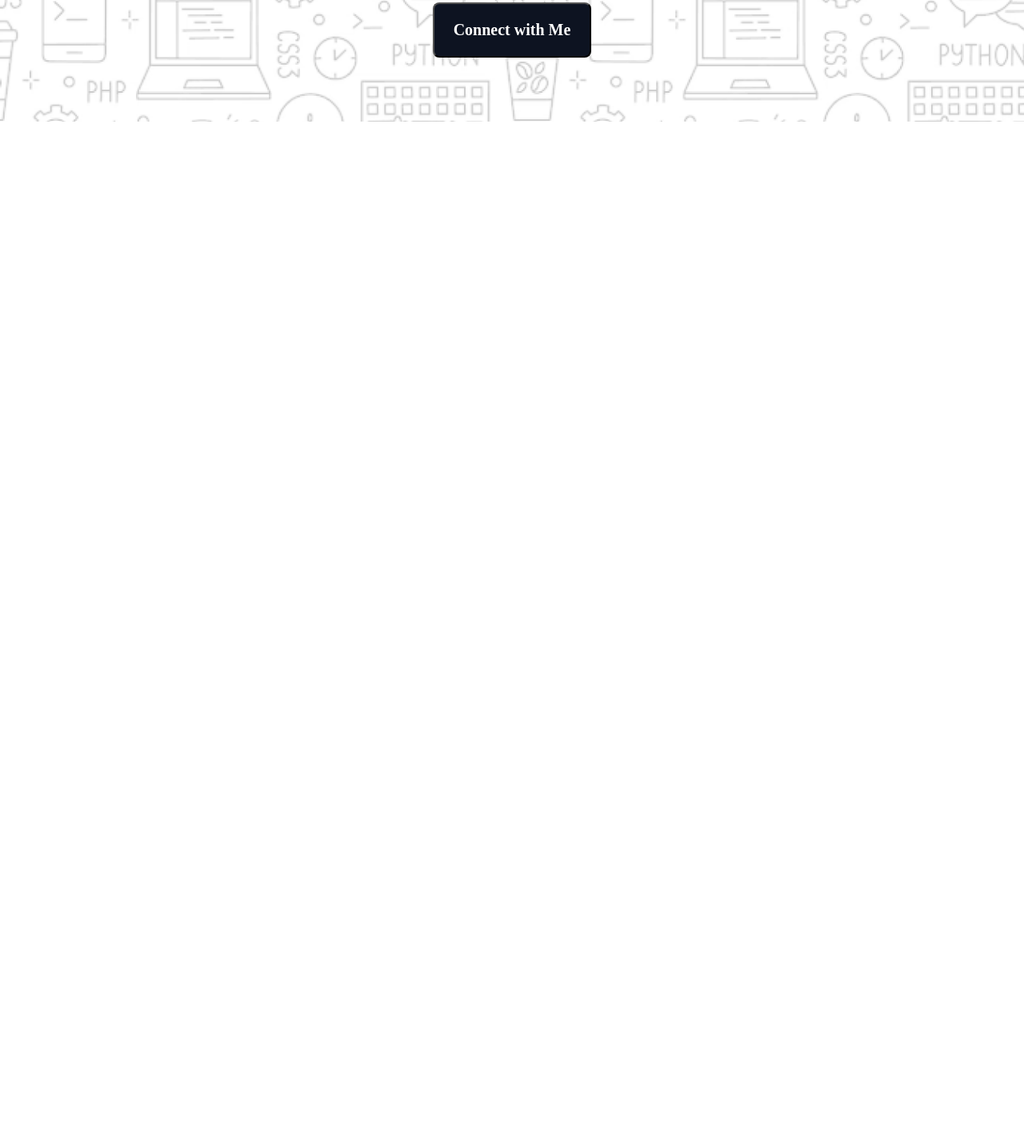
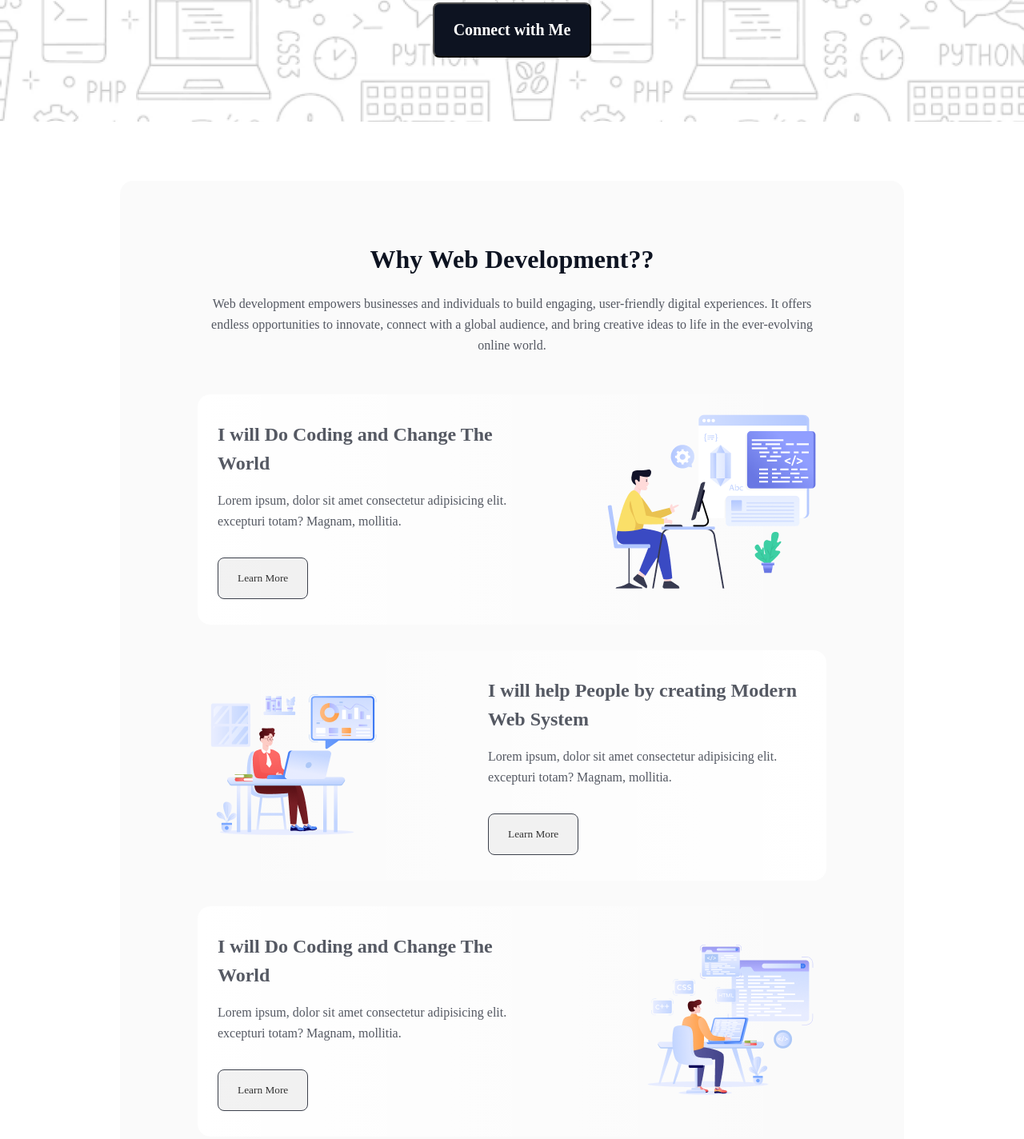
Before and after one commit to anikshajol/assignment-1-port, a plain HTML site: page index.html in a window 1280 px wide. Shown: the part 586-2010 px from the top of the page at 80% size. Before the commit the page ends 888 px from the top, so only its background shows below. Drawn offline with Linux system fonts and the light colour scheme; a web font is replaced by a local one.

Commit message:
why-web-development section complete

```diff
--- a/index.html
+++ b/index.html
@@ -37,7 +37,74 @@
         </div>
       </section>
     </header>
+    <!-- header section end -->
 
-    <!-- header section end -->
+    <!-- main are start -->
+
+    <main>
+      <section id="why-web-development-container" class="development-container">
+        <div class="development-content">
+          <h2 class="title">Why Web Development??</h2>
+          <p class="description text-center">
+            Web development empowers businesses and individuals to build
+            engaging, user-friendly digital experiences. It offers endless
+            opportunities to innovate, connect with a global audience, and bring
+            creative ideas to life in the ever-evolving online world.
+          </p>
+        </div>
+        <!-- card 1 -->
+        <div class="card-container">
+          <div class="card card-flex">
+            <div class="card-content">
+              <h2 class="secondary-title">
+                I will Do Coding and Change The World
+              </h2>
+              <p class="description">
+                Lorem ipsum, dolor sit amet consectetur adipisicing elit.
+                excepturi totam? Magnam, mollitia.
+              </p>
+              <button class="primary-btn">Learn More</button>
+            </div>
+            <div class="card-image">
+              <img src="./assets/Layer_1.png" alt="" />
+            </div>
+          </div>
+          <!-- card 2 -->
+          <div class="card card-flex-reverse">
+            <div class="card-content">
+              <h2 class="secondary-title">
+                I will help People by creating Modern Web System
+              </h2>
+              <p class="description">
+                Lorem ipsum, dolor sit amet consectetur adipisicing elit.
+                excepturi totam? Magnam, mollitia.
+              </p>
+              <button class="primary-btn">Learn More</button>
+            </div>
+            <div class="card-image">
+              <img src="./assets/Group 3.png" alt="" />
+            </div>
+          </div>
+
+          <!-- card 3 -->
+          <div class="card card-flex">
+            <div class="card-content">
+              <h2 class="secondary-title">
+                I will Do Coding and Change The World
+              </h2>
+              <p class="description">
+                Lorem ipsum, dolor sit amet consectetur adipisicing elit.
+                excepturi totam? Magnam, mollitia.
+              </p>
+              <button class="primary-btn">Learn More</button>
+            </div>
+            <div class="card-image">
+              <img src="./assets/Group 4.png" alt="" />
+            </div>
+          </div>
+        </div>
+      </section>
+    </main>
+    <!-- main are end -->
   </body>
 </html>
--- a/style/style.css
+++ b/style/style.css
@@ -20,6 +20,27 @@
   font-size: 32px;
   font-weight: 800;
   line-height: 37px;
+  text-align: center;
+}
+
+.description {
+  color: rgb(13, 19, 33);
+  font-size: 16px;
+  font-weight: 400;
+  line-height: 26px;
+  letter-spacing: 0%;
+  text-align: left;
+  opacity: 0.7;
+}
+
+.secondary-title {
+  color: rgba(13, 19, 33, 0.7);
+  font-size: 24px;
+  font-weight: 700;
+  line-height: 36px;
+}
+
+.text-center {
   text-align: center;
 }
 
@@ -46,7 +67,6 @@ nav button {
   background: url(../assets/Hero-bg.png);
   background-repeat: no-repeat;
   background-size: cover;
-  margin-bottom: 150px;
 }
 
 .banner {
@@ -91,3 +111,62 @@ nav button {
   font-size: 20px;
   font-weight: 600;
 }
+
+/* main are start */
+
+/* why-web-development section start */
+
+#why-web-development-container {
+  border-radius: 16px;
+  background: rgba(13, 19, 33, 0.02);
+  padding: 80px 97px 80px 97px;
+  height: 1323px;
+  margin: 74px 150px 90px 150px;
+  padding: 80px 97px 80px 97px;
+}
+
+.development-container .description {
+  margin-top: 24px;
+  margin-bottom: 48px;
+}
+
+.card {
+  border-radius: 16px;
+  background: linear-gradient(
+    90deg,
+    rgb(255, 255, 255),
+    rgba(255, 255, 255, 0) 100%
+  );
+  margin: 32px 0;
+}
+
+.card-flex {
+  display: flex;
+  gap: 98px;
+  align-items: center;
+}
+.card-flex-reverse {
+  display: flex;
+  flex-direction: row-reverse;
+  gap: 98px;
+  align-items: center;
+  border-radius: 16px;
+
+  background: linear-gradient(
+    270deg,
+    rgb(255, 255, 255),
+    rgba(255, 255, 255, 0) 100%
+  );
+}
+
+.card-content {
+  padding: 32px 25px;
+}
+.card-content .description {
+  margin-bottom: 32px;
+  margin-top: 16px;
+}
+
+/* why-web-development section end */
+
+/* main are end */
```
